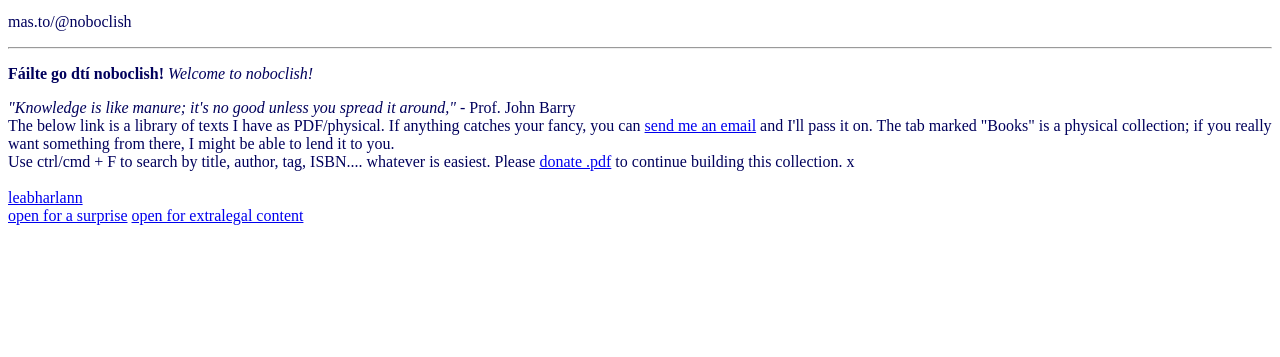
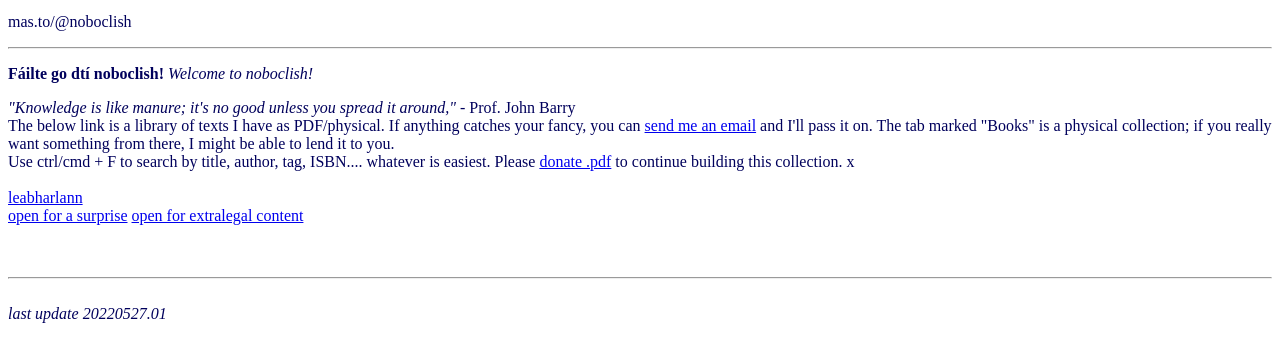
Before and after one commit to noboclish/noboclish.github.io, a plain HTML site: page index.html in a window 1280 px wide. Shown: the part 101-458 px from the top of the page. Drawn offline with Linux system fonts and the light colour scheme.

Commit message:
reupdate_20220527.01

```diff
--- a/index.html
+++ b/index.html
@@ -22,6 +22,12 @@
     <br>
     <a href="https://www.youtube.com/watch?v=dQw4w9WgXcQ" target="blank">open for a surprise</a>
     <a href="green-book.html" target="_blank">open for extralegal content</a>
+    <br>
+    <br>
+    <br>
+    <hr>
+    <br>
+    <i>last update 20220527.01</i>
 </p>
 </body>
 <div id="sfcpqdle9crysh9rm66ftr3a395tb7gdddx"></div>
```
